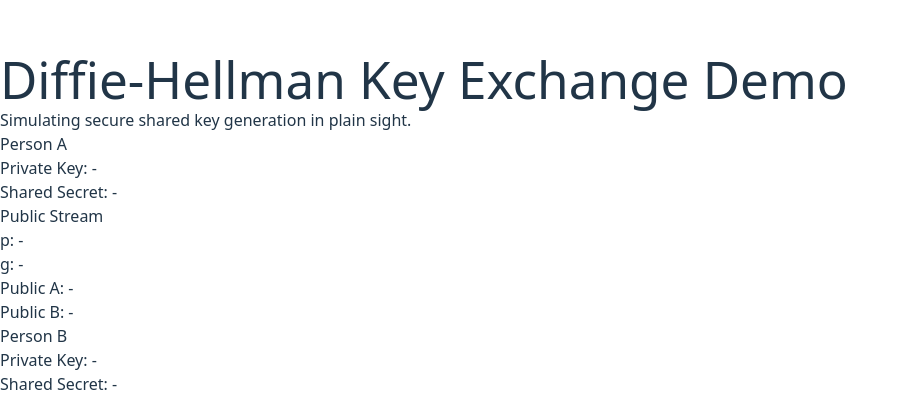
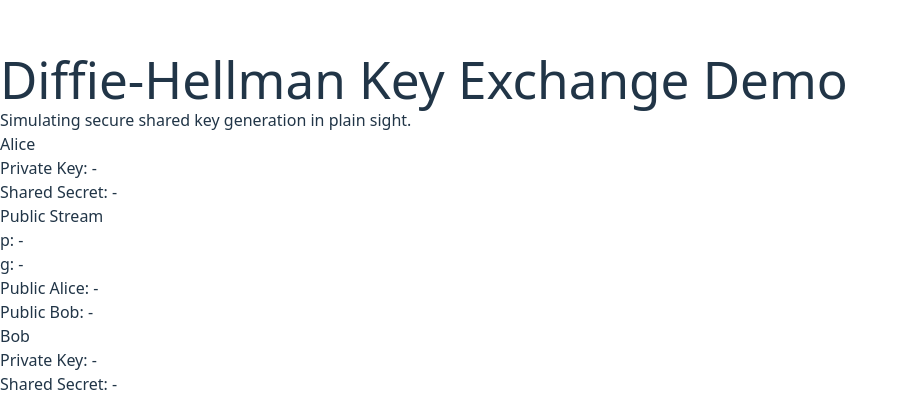
Before and after one commit to Ahmad-Choudhry/Diffie_Hellman, a React (Vite) app: page /demo in a window 1280 px wide. Shown: the part 1338-1736 px from the top of the page, without its empty margins (0-908 px from the left). Built offline with nearby package versions, Linux system fonts and the light colour scheme.

Commit message:
added naming for Alice and Bob. Also changed color for step number.

```diff
--- a/src/components/Navbar.tsx
+++ b/src/components/Navbar.tsx
@@ -21,7 +21,7 @@ const Navbar: React.FC = () => {
   }, []);
 
   return (
-    <nav className="w-full bg-black text-white py-4 px-4 sm:px-6 border-b border-gray-700 shadow-sm z-50 relative overflow-x-auto">
+    <nav className="w-full bg-black text-white py-4 px-4 sm:px-6 border-b border-gray-700 shadow-sm z-50 relative">
       <div className="max-w-7xl mx-auto flex items-center justify-between">
         <div className="flex items-center gap-2">
           <Player
--- a/src/components/StepBar.tsx
+++ b/src/components/StepBar.tsx
@@ -53,7 +53,7 @@ const StepBar: React.FC<StepBarProps> = ({ p, g, setP, setG, privateA, privateB,
 
     if (step === 3) {
         if (!isInteger(publicA) || !isInteger(publicB)) {
-          setError("You must compute both Public A and Public B before continuing.");
+          setError("You must compute both Public Alice and Public Bob before continuing.");
           return;
         }
         setError("");
@@ -67,7 +67,9 @@ const StepBar: React.FC<StepBarProps> = ({ p, g, setP, setG, privateA, privateB,
   return (
     <div className="h-full min-w-[100px] w-full sm:w-[320px] bg-[#0a0f1c] p-6 rounded-2xl shadow-lg text-white flex flex-col justify-between">
       <div>
-        <h2 className="text-xl font-semibold mb-4 text-center">Step {step}</h2>
+      <h2 className="text-3xl font-extrabold mb-4 text-center text-blue-500">
+        Step {step}
+      </h2>
 
         {step === 1 && (
           <div className="space-y-4">
@@ -102,7 +104,7 @@ const StepBar: React.FC<StepBarProps> = ({ p, g, setP, setG, privateA, privateB,
 
         {step === 2 && (
             <div className="space-y-4">
-                <p className="text-sm">Enter private keys for Person A and Person B.</p>
+                <p className="text-sm">Enter private keys for Alice and Bob.</p>
                 <input
                     type="text"
                     placeholder="Private key for A"
@@ -135,8 +137,8 @@ const StepBar: React.FC<StepBarProps> = ({ p, g, setP, setG, privateA, privateB,
         {step === 3 && (
             <div className="space-y-4 text-sm">
                 <p>Compute public keys using:</p>
-                <p><strong>Public A</strong> = g<sup>a</sup> mod p</p>
-                <p><strong>Public B</strong> = g<sup>b</sup> mod p</p>
+                <p><strong>Public Alice</strong> = g<sup>a</sup> mod p</p>
+                <p><strong>Public Bob</strong> = g<sup>b</sup> mod p</p>
 
                 <button
                     className="bg-indigo-600 hover:bg-indigo-500 px-3 py-1 rounded"
@@ -145,11 +147,11 @@ const StepBar: React.FC<StepBarProps> = ({ p, g, setP, setG, privateA, privateB,
                         const result = modPow(BigInt(g), BigInt(privateA), BigInt(p));
                         setPublicA(result.toString());
                         } catch {
-                        alert("Invalid input for Public A");
+                        alert("Invalid input for Public Alice");
                         }
                     }}
                 >
-                    Calculate Public A
+                    Calculate Public Alice
                 </button>
 
                 {publicA && (
@@ -167,11 +169,11 @@ const StepBar: React.FC<StepBarProps> = ({ p, g, setP, setG, privateA, privateB,
                         const result = modPow(BigInt(g), BigInt(privateB), BigInt(p));
                         setPublicB(result.toString());
                         } catch {
-                        alert("Invalid input for Public B");
+                        alert("Invalid input for Public Bob");
                         }
                     }}
                 >
-                    Calculate Public B
+                    Calculate Public Bob
                 </button>
 
                 {publicB && (
@@ -198,11 +200,11 @@ const StepBar: React.FC<StepBarProps> = ({ p, g, setP, setG, privateA, privateB,
                         const result = modPow(BigInt(publicB), BigInt(privateA), BigInt(p));
                         setSharedSecretA(result.toString());
                         } catch {
-                        alert("Invalid input for Shared Secret A");
+                        alert("Invalid input for Shared Secret Alice");
                         }
                     }}
                 >
-                    Compute Shared Secret for A
+                    Compute Shared Secret for Alice
                 </button>
 
                 {sharedSecretA && (
@@ -220,11 +222,11 @@ const StepBar: React.FC<StepBarProps> = ({ p, g, setP, setG, privateA, privateB,
                         const result = modPow(BigInt(publicA), BigInt(privateB), BigInt(p));
                         setSharedSecretB(result.toString());
                         } catch {
-                        alert("Invalid input for Shared Secret B");
+                        alert("Invalid input for Shared Secret Bob");
                         }
                     }}
                 >
-                    Compute Shared Secret for B
+                    Compute Shared Secret for Bob
                 </button>
 
                 {sharedSecretB && (
--- a/src/pages/LandingPage.tsx
+++ b/src/pages/LandingPage.tsx
@@ -4,7 +4,7 @@ export default function LandingPage() {
   const navigate = useNavigate();
 
     return (
-      <main className="w-screen h-screen bg-gradient-to-br from-slate-900 to-gray-800 text-white flex flex-col justify-center items-center">
+      <main className="w-full h-full bg-gradient-to-br from-slate-900 to-gray-800 text-white flex flex-col justify-center items-center">
         <h1 className="text-4xl font-bold mb-4 text-center w-full">
           🔐 Diffie-Hellman
         </h1>
--- a/src/pages/SharedSecretDemo.tsx
+++ b/src/pages/SharedSecretDemo.tsx
@@ -31,7 +31,7 @@ export default function SharedSecretDemo() {
         <div className="flex flex-nowrap flex-[3] gap-3 min-w-0 h-full shrink-0">
           {/* Person A */}
           <div className="flex-[1_1_0%] min-w-0 h-full">
-            <ColumnComponent title="Person A">
+            <ColumnComponent title="Alice">
                 <div className="text-left text-sm font-mono overflow-x-auto whitespace-nowrap space-y-1">
                     <p>Private Key: <span className="text-red-400 font-semibold">{privateA || "-"}</span></p>
                     <p>Shared Secret: <span className="text-red-400 font-semibold">{sharedSecretA || "-"}</span></p>
@@ -45,15 +45,15 @@ export default function SharedSecretDemo() {
                 <div className="text-left text-sm font-mono overflow-x-auto whitespace-nowrap space-y-1">
                     <p>p: <span className="text-green-400 font-semibold">{p || "-"}</span></p>
                     <p>g: <span className="text-green-400 font-semibold">{g || "-"}</span></p>
-                    <p>Public A: <span className="text-green-400 font-semibold">{publicA || "-"}</span></p>
-                    <p>Public B: <span className="text-green-400 font-semibold">{publicB || "-"}</span></p>
+                    <p>Public Alice: <span className="text-green-400 font-semibold">{publicA || "-"}</span></p>
+                    <p>Public Bob: <span className="text-green-400 font-semibold">{publicB || "-"}</span></p>
                 </div>
           </ColumnComponent>
           </div>
 
           {/* Person B */}
           <div className="flex-[1_1_0%] min-w-0 h-full">
-            <ColumnComponent title="Person B">
+            <ColumnComponent title="Bob">
                 <div className="text-left text-sm font-mono overflow-x-auto whitespace-nowrap space-y-1">
                     <p>Private Key: <span className="text-red-400 font-semibold">{privateB || "-"}</span></p>
                     <p>Shared Secret: <span className="text-red-400 font-semibold">{sharedSecretB || "-"}</span></p>
```
